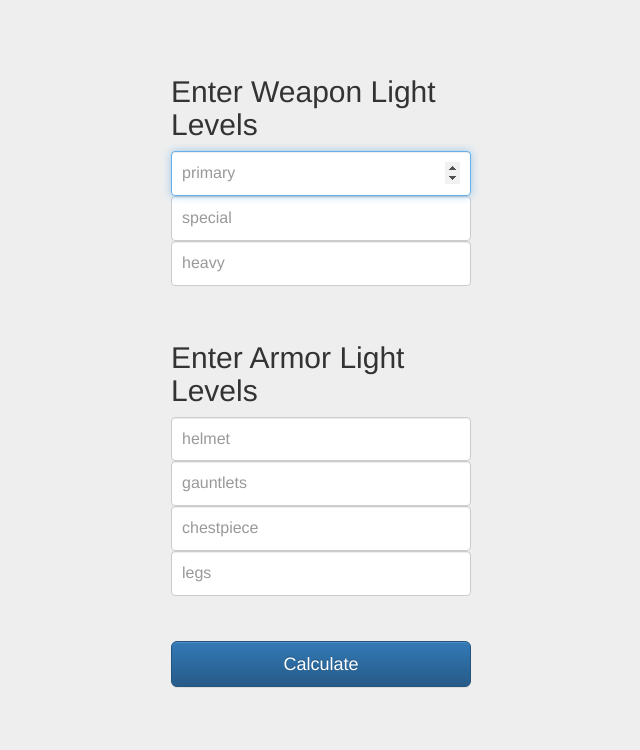
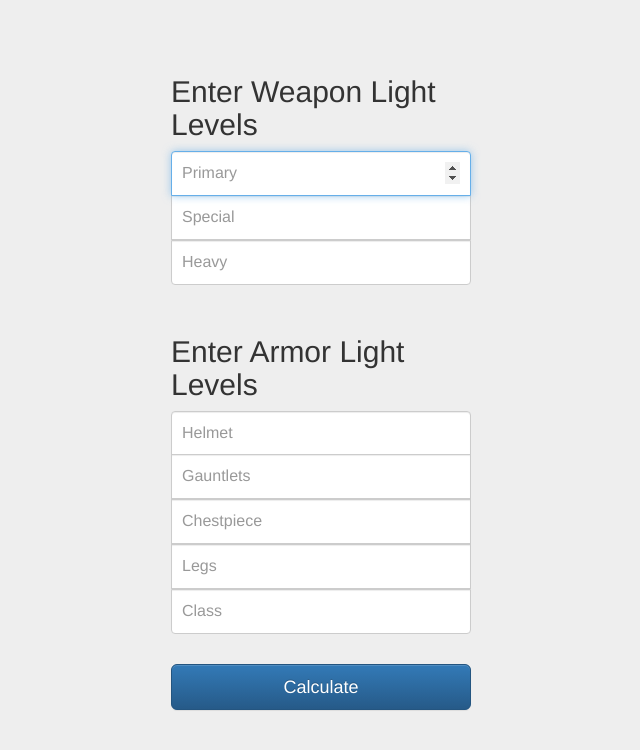
Before and after one commit to richard4339/destiny-package-calculator, a plain HTML site: page index.html in a window 1280 px wide. Shown: the whole page, without its empty margins (319-959 px from the left). Drawn offline with nearby package versions, Linux system fonts and the light colour scheme.

Commit message:
Updated with class items, fixed some CSS

```diff
--- a/index.html
+++ b/index.html
@@ -2,7 +2,9 @@
 
 <html lang="en" xmlns="http://www.w3.org/1999/xhtml">
 <head>
-    <meta charset="utf-8" />
+    <meta charset="utf-8">
+    <meta http-equiv="X-UA-Compatible" content="IE=edge">
+    <meta name="viewport" content="width=device-width, initial-scale=1">
     <title>Calculator</title>
     <script src="https://code.jquery.com/jquery-3.1.1.min.js"
             integrity="sha256-hVVnYaiADRTO2PzUGmuLJr8BLUSjGIZsDYGmIJLv2b8="
@@ -22,7 +24,7 @@
                 var weapons = (parseInt($('#primary').val()) + parseInt($('#special').val()) + parseInt($('#heavy').val())) / 3;
                 $('#weapons').text(weapons);
 
-                var armor = (parseInt($('#helmet').val()) + parseInt($('#gauntlets').val()) + parseInt($('#chestpiece').val()) + parseInt($('#legs').val())) / 4;
+                var armor = (parseInt($('#helmet').val()) + parseInt($('#gauntlets').val()) + parseInt($('#chestpiece').val()) + parseInt($('#legs').val()) + parseInt($('#class-item').val())) / 5;
                 $('#armor').text(armor);
 
                 var pick = "";
@@ -47,22 +49,22 @@
              background-color: #eee;
          }
 
-         .form-signin {
+         .form-calculate {
              max-width: 330px;
              padding: 15px;
              margin: 0 auto;
          }
 
-             .form-signin .form-signin-heading,
-             .form-signin .checkbox {
+             .form-calculate .form-control-heading,
+             .form-calculate .checkbox {
                  margin-bottom: 10px;
              }
 
-             .form-signin .checkbox {
+             .form-calculate .calculate-output {
                  font-weight: normal;
              }
 
-             .form-signin .form-control {
+             .form-calculate .form-control {
                  position: relative;
                  height: auto;
                  -webkit-box-sizing: border-box;
@@ -72,17 +74,24 @@
                  font-size: 16px;
              }
 
-                 .form-signin .form-control:focus {
+                 .form-calculate .form-control:focus {
                      z-index: 2;
                  }
 
-             .form-signin input[type="email"] {
+             .form-calculate .form-control-middle {
+                 border-top-left-radius: 0;
+                 border-top-right-radius: 0;
+                 border-bottom-right-radius: 0;
+                 border-bottom-left-radius: 0;
+             }
+
+             .form-calculate .form-control-top {
                  margin-bottom: -1px;
                  border-bottom-right-radius: 0;
                  border-bottom-left-radius: 0;
              }
 
-             .form-signin input[type="password"] {
+             .form-calculate .form-control-bottom {
                  margin-bottom: 10px;
                  border-top-left-radius: 0;
                  border-top-right-radius: 0;
@@ -92,30 +101,32 @@
 <body>
 
     <div class="container">
-        <div class="form-signin">
-            <h2 class="form-signin-heading">Enter Weapon Light Levels</h2>
+        <div class="form-calculate">
+            <h2 class="form-control-heading">Enter Weapon Light Levels</h2>
             <label for="primary" class="sr-only">Primary</label>
-            <input type="number" id="primary" class="form-control" placeholder="primary" autofocus>
+            <input type="number" id="primary" class="form-control form-control-top" placeholder="Primary" autofocus>
             <label for="special" class="sr-only">Special</label>
-            <input type="number" class="form-control" id="special" placeholder="special">
+            <input type="number" class="form-control form-control-middle" id="special" placeholder="Special">
             <label for="heavy" class="sr-only">Heavy</label>
-            <input type="number" class="form-control" id="heavy" placeholder="heavy">
+            <input type="number" class="form-control form-control-bottom" id="heavy" placeholder="Heavy">
 
-            <div class="checkbox">
+            <div class="calculate-output">
                 <label id="weapons"></label>
             </div>
 
-            <h2 class="form-signin-heading">Enter Armor Light Levels</h2>
+            <h2 class="form-control-heading">Enter Armor Light Levels</h2>
             <label for="helmet" class="sr-only">Helmet</label>
-            <input type="number" id="helmet" class="form-control" placeholder="helmet" autofocus>
+            <input type="number" id="helmet" class="form-control form-control-top" placeholder="Helmet">
             <label for="gauntlets" class="sr-only">Gauntlets</label>
-            <input type="number" class="form-control" id="gauntlets" placeholder="gauntlets">
+            <input type="number" class="form-control form-control-middle" id="gauntlets" placeholder="Gauntlets">
             <label for="chestpiece" class="sr-only">Chestpiece</label>
-            <input type="number" class="form-control" id="chestpiece" placeholder="chestpiece">
+            <input type="number" class="form-control form-control-middle" id="chestpiece" placeholder="Chestpiece">
             <label for="legs" class="sr-only">Legs</label>
-            <input type="number" class="form-control" id="legs" placeholder="legs">
+            <input type="number" class="form-control form-control-middle" id="legs" placeholder="Legs">
+            <label for="class-item" class="sr-only">Class Item</label>
+            <input type="number" class="form-control form-control-bottom" id="class-item" placeholder="Class">
 
-            <div class="checkbox">
+            <div class="calculate-output">
                 <label id="armor"></label>
             </div>
 
```
